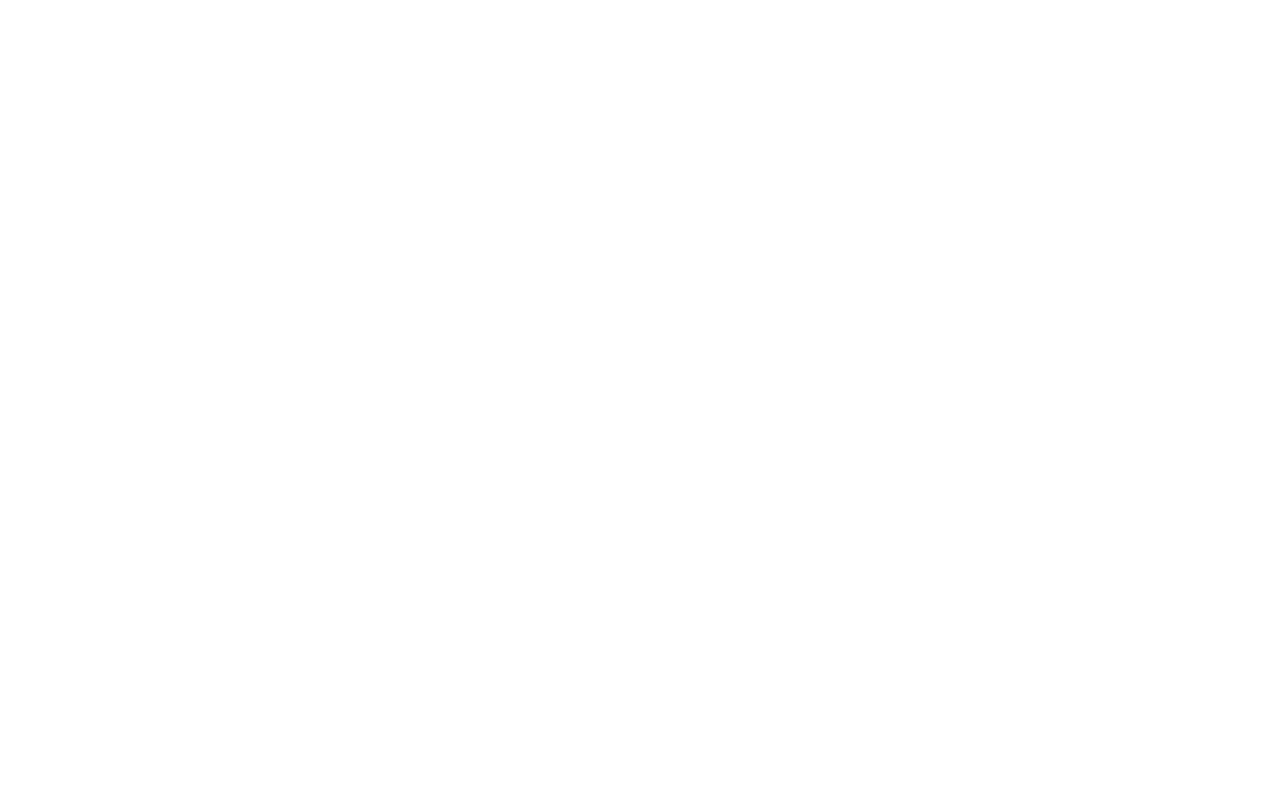
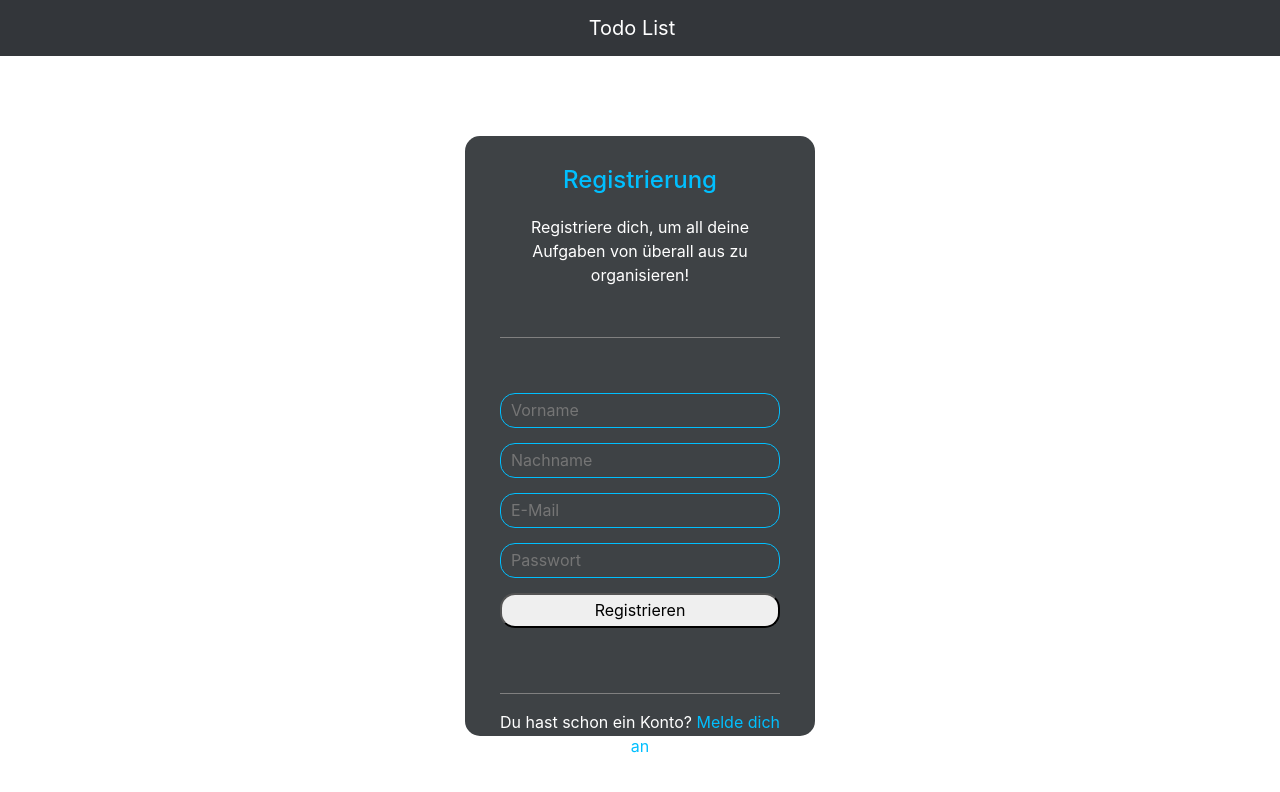
Before and after one commit to karuso7/Todo-Application, a website: page Client/index.html in a window 1280 px wide. Drawn offline with nearby package versions, Linux system fonts and the light colour scheme.

Commit message:
Design für die Registrierung fertiggestellt

```diff
--- /dev/null
+++ b/Client/css/registerpageStyle.css
@@ -0,0 +1,80 @@
+.navbar .navbar-nav {
+    margin:0 auto;
+    display: flex;
+    text-align: center;
+}
+
+.transparent-navbar {
+    background-color: rgba(29, 33, 37, 0.90);
+}
+
+#registrationSection {
+    display: flex;
+    justify-content: center;
+}
+
+#registrationContainer {
+    margin-top: 80px;
+    width: 350px;
+    height: 600px;
+    padding: 30px;
+
+    border-radius: 15px;
+    background-color: rgba(29, 33, 37, 0.85);
+    color: white;
+    text-align: center;
+
+}
+
+#registrationContainer h4 {
+    margin-bottom: 20px;
+    color: deepskyblue;
+}
+
+
+#registrationContainer hr {
+    margin-top: 50px;
+    width: 280px;
+    border-top: 1px solid gray;
+}
+
+#registrationBody {
+    margin-top: 40px;
+}
+
+#registrationBody input, button {
+    margin-top: 15px;
+    width: 280px;
+    height: 35px;
+
+    border-radius: 15px;
+
+    outline: none;
+    transition: 0.25s;
+}
+
+#registrationBody input {
+    padding-left: 10px;
+    border: 1px solid deepskyblue;
+    background: rgba(29, 33, 37, 0.0);
+    color: white;
+
+}
+
+#registrationBody input:hover {
+    width: 290px;
+}
+
+#registrationButton:Hover {
+    background-color: deepskyblue;
+    border: 1px solid deepskyblue;
+}
+
+#toLoginFooter {
+    margin-top: 65px;
+}
+
+#registrationContainer a {
+    text-decoration: none;
+    color: deepskyblue;
+}
--- a/Client/index.html
+++ b/Client/index.html
@@ -2,9 +2,58 @@
     <html lang="de">
     <head>
         <meta charset="UTF-8">
-        <title>Todo-Application</title>
+        <title>Registrierung</title>
+        <meta name="viewport" content="width=device-width, initial-scale=1, shrink-to-fit=no">
+
+        <!-- Import frameworks -->
+        <link rel="stylesheet" href="node_modules/@fortawesome/fontawesome-free/css/all.css">
+        <script type="application/javascript" src="node_modules/jquery/dist/jquery.slim.min.js"></script>
+        <script type="application/javascript" src="node_modules/popper.js/dist/umd/popper.min.js"></script>
+        <script type="application/javascript" src="node_modules/bootstrap/dist/js/bootstrap.min.js"></script>
+        <link rel="stylesheet" href="node_modules/bootstrap/dist/css/bootstrap.min.css">
+
+        <!-- Import custom css file -->
+        <link rel="stylesheet" href="css/registerpageStyle.css">
+
     </head>
+
     <body>
+    <header class="sticky-top">
+        <nav class="navbar navbar-expand-md navbar-dark  transparent-navbar">
+            <ul class="navbar-nav">
+                <li class="nav-item">
+                    <a class="navbar-brand" href="#">Todo List</a>
+                </li>
+            </ul>
+        </nav>
+    </header>
+
+    <main>
+        <section id="registrationSection">
+            <div id="registrationContainer">
+                <div id="registrationHeader">
+                    <h4 id="registrationHeadline">Registrierung</h4>
+                    <p> Registriere dich, um all deine Aufgaben von überall aus zu organisieren!</p>
+                    <hr>
+                </div>
+
+                <div id="registrationBody">
+                    <input id="nameInput" class="inputFields" type="text" placeholder="Vorname">
+                    <input id="lastNameInput" class="inputFields" type="text" placeholder="Nachname">
+                    <input id="emailInput" class="inputFields" type="text" placeholder="E-Mail">
+                    <input id="passwordInput" class="inputFields" type="password" placeholder="Passwort"><br>
+                    <button id="registrationButton">Registrieren</button>
+                </div>
+
+                <div id="toLoginFooter">
+                    <hr>
+                    <p>Du hast schon ein Konto? <a href="html/login.html"> Melde dich an</a></p>
+                </div>
+            </div>
+
+
+        </section>
+    </main>
 
     </body>
 </html>
```
Also changed, not shown: Client/html/login.html (added, +10 -0 lines), Client/css/style.css (deleted).
